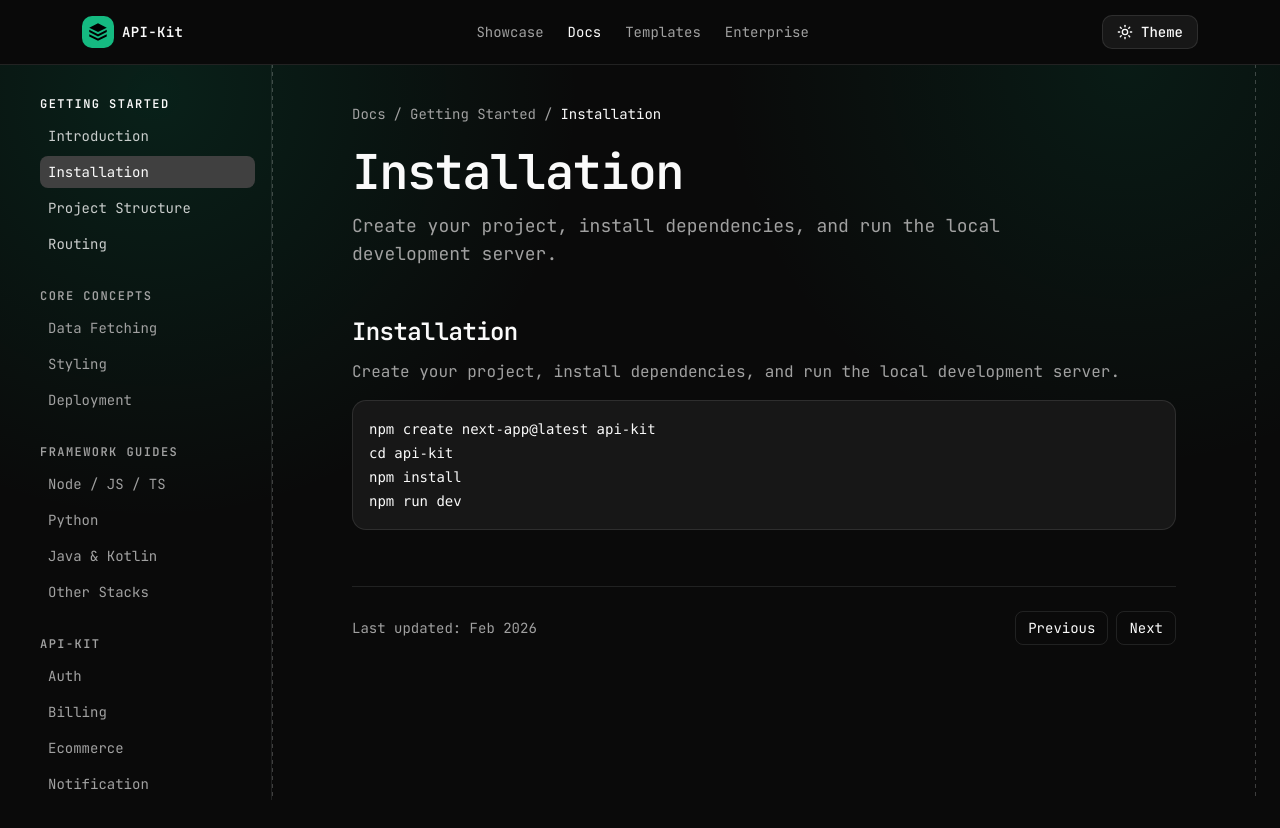
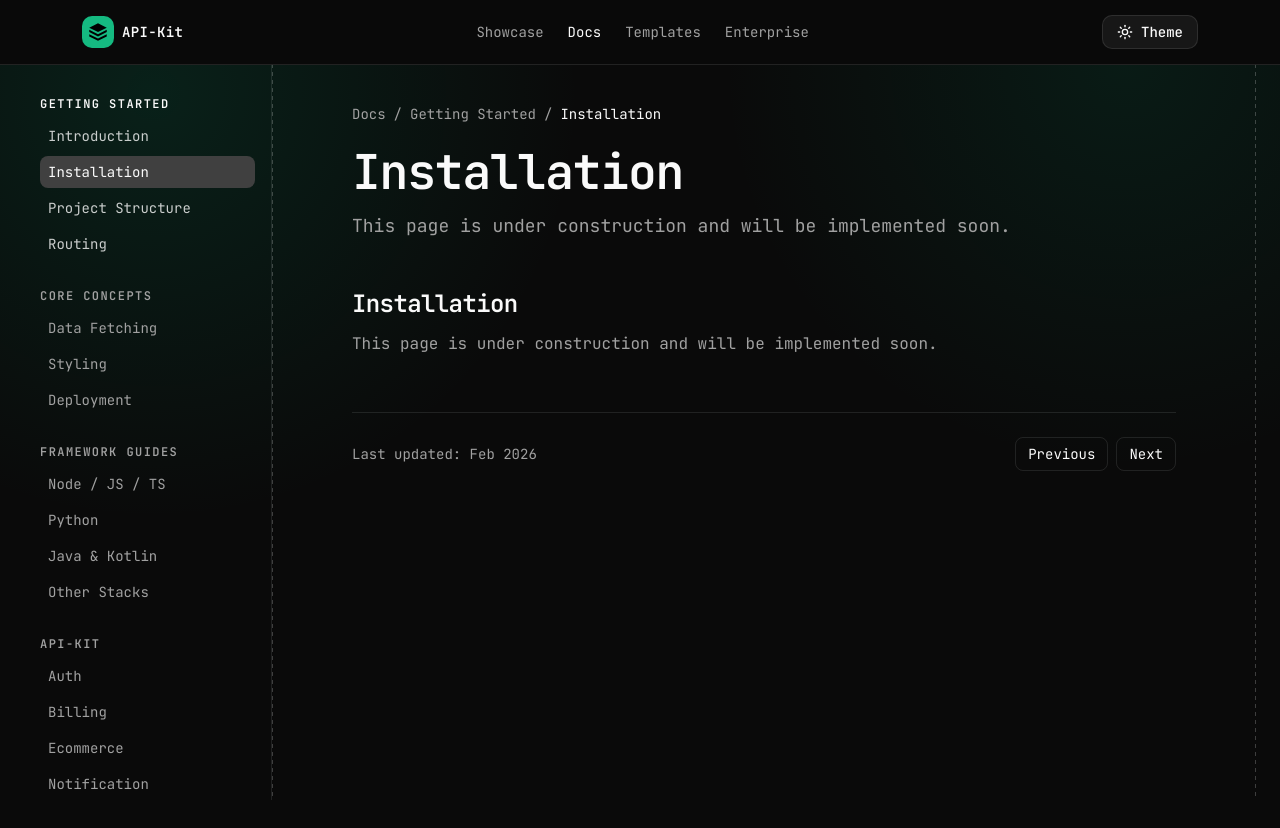
Before and after one commit to API-Kit-com/api-kit, a Next.js app: page /en/docs/getting-started/installation in a window 1280 px wide. Shown: the top 828 px of the page. Built offline with nearby package versions, Linux system fonts and the light colour scheme.

Commit message:
docs: mark getting started topic pages as under construction

```diff
--- a/components/docs-content.ts
+++ b/components/docs-content.ts
@@ -358,6 +358,8 @@ export const frameworkGuides: FrameworkGuide[] = [
   },
 ];
 
+const gettingStartedComingSoonDescription = "This page is under construction and will be implemented soon.";
+
 export const gettingStartedTopics: GettingStartedTopic[] = [
   {
     key: "introduction",
@@ -366,14 +368,12 @@ export const gettingStartedTopics: GettingStartedTopic[] = [
     page: {
       breadcrumb: "Getting Started / Introduction",
       pageTitle: "Introduction",
-      description:
-        "API-Kit gives you modular building blocks to ship authentication, billing, and operational APIs with a consistent developer experience.",
+      description: gettingStartedComingSoonDescription,
       sections: [
         {
           id: "introduction",
           title: "Introduction",
-          description:
-            "API-Kit gives you modular building blocks to ship authentication, billing, and operational APIs with a consistent developer experience.",
+          description: gettingStartedComingSoonDescription,
         },
       ],
     },
@@ -385,15 +385,12 @@ export const gettingStartedTopics: GettingStartedTopic[] = [
     page: {
       breadcrumb: "Getting Started / Installation",
       pageTitle: "Installation",
-      description:
-        "Create your project, install dependencies, and run the local development server.",
+      description: gettingStartedComingSoonDescription,
       sections: [
         {
           id: "installation",
           title: "Installation",
-          description:
-            "Create your project, install dependencies, and run the local development server.",
-          code: `npm create next-app@latest api-kit\ncd api-kit\nnpm install\nnpm run dev`,
+          description: gettingStartedComingSoonDescription,
         },
       ],
     },
@@ -405,14 +402,12 @@ export const gettingStartedTopics: GettingStartedTopic[] = [
     page: {
       breadcrumb: "Getting Started / Project Structure",
       pageTitle: "Project Structure",
-      description:
-        "Keep route files in app/, shared UI in components/, utilities in lib/, and static assets in public/ for a scalable structure.",
+      description: gettingStartedComingSoonDescription,
       sections: [
         {
           id: "project-structure",
           title: "Project Structure",
-          description:
-            "Keep route files in app/, shared UI in components/, utilities in lib/, and static assets in public/ for a scalable structure.",
+          description: gettingStartedComingSoonDescription,
         },
       ],
     },
@@ -424,14 +419,12 @@ export const gettingStartedTopics: GettingStartedTopic[] = [
     page: {
       breadcrumb: "Getting Started / Routing",
       pageTitle: "Routing",
-      description:
-        "Use file-based routing under app/ and colocate nested layouts when sections share navigation, permissions, or state.",
+      description: gettingStartedComingSoonDescription,
       sections: [
         {
           id: "routing",
           title: "Routing",
-          description:
-            "Use file-based routing under app/ and colocate nested layouts when sections share navigation, permissions, or state.",
+          description: gettingStartedComingSoonDescription,
         },
       ],
     },
--- a/messages/pt-br.ts
+++ b/messages/pt-br.ts
@@ -222,6 +222,8 @@ export const ptBrMessages: AppMessages = {
     Installation: "Instalação",
     "Project Structure": "Estrutura do projeto",
     Routing: "Roteamento",
+    "This page is under construction and will be implemented soon.":
+      "Esta página está em construção e será implementada em breve.",
     "Data Fetching": "Busca de dados",
     Styling: "Estilização",
     Deployment: "Deploy",
```
